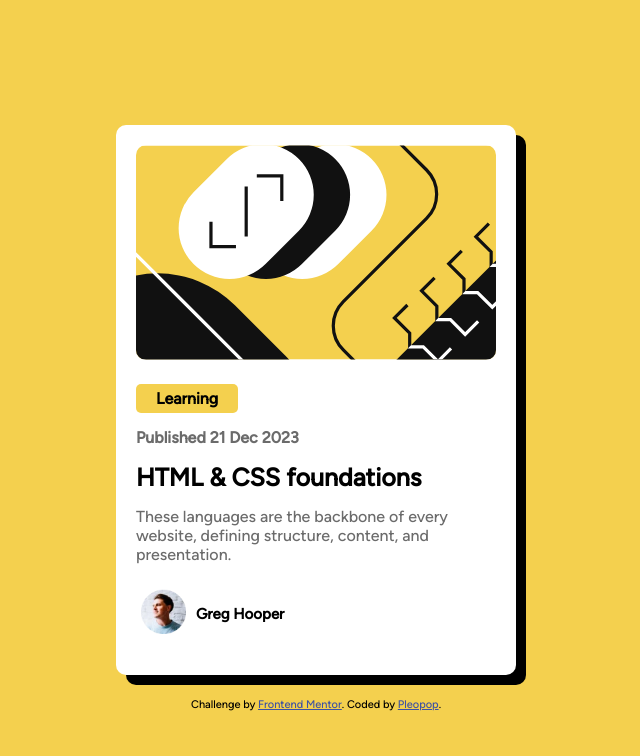
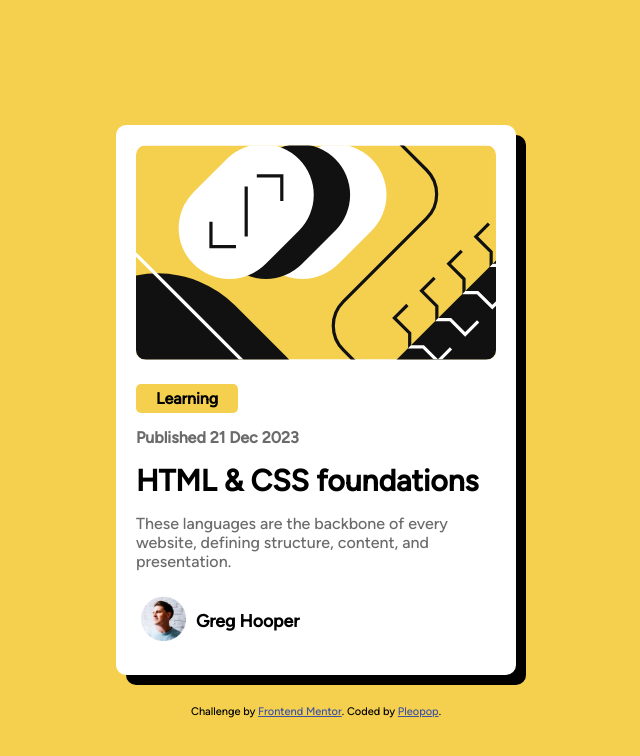
Before and after one commit to Pleopop/Blog-preview-card, a plain HTML site: page index.html in a window 1280 px wide. Shown: the whole page, without its empty margins (324-964 px from the left). Drawn offline with Linux system fonts and the light colour scheme.

Commit message:
improving solution

```diff
--- a/assets/styles.css
+++ b/assets/styles.css
@@ -51,7 +51,7 @@ main {
     margin: 5px;
 }
 
-.content h2 {
+.content h1 {
     display: inline-block;
     border: none;
     padding: 5px 20px;
@@ -70,8 +70,8 @@ main {
     font-weight: normal;
 }
 
-.content h3 {
-    font-size: 25px;
+.content h2 {
+    font-size: 30px;
     font-weight: 800;
     margin: 15px 0px;
 }
--- a/index.html
+++ b/index.html
@@ -31,15 +31,15 @@
       <img src="assets/images/illustration-article.svg" alt="illustration-article">
     </div>
     <section class="content">
-      <h2>
+      <h1>
         Learning
-      </h2>
+      </h1>
       <p style="font-weight: 800;">
         Published 21 Dec 2023
       </p>
-      <h3>
+      <h2>
         HTML & CSS foundations
-      </h3>
+      </h2>
       <p>
         These languages are the backbone of every website, defining structure, content, and presentation.
       </p>
@@ -48,7 +48,7 @@
       <div class="author-avatar">
         <img src="assets/images/image-avatar.webp" alt="author-avatar">
       </div>
-      <h4>Greg Hooper</h4>
+      <h3>Greg Hooper</h3>
     </div>
     <div class="attribution">
       Challenge by <a href="https://www.frontendmentor.io?ref=challenge" target="_blank">Frontend Mentor</a>.
```
